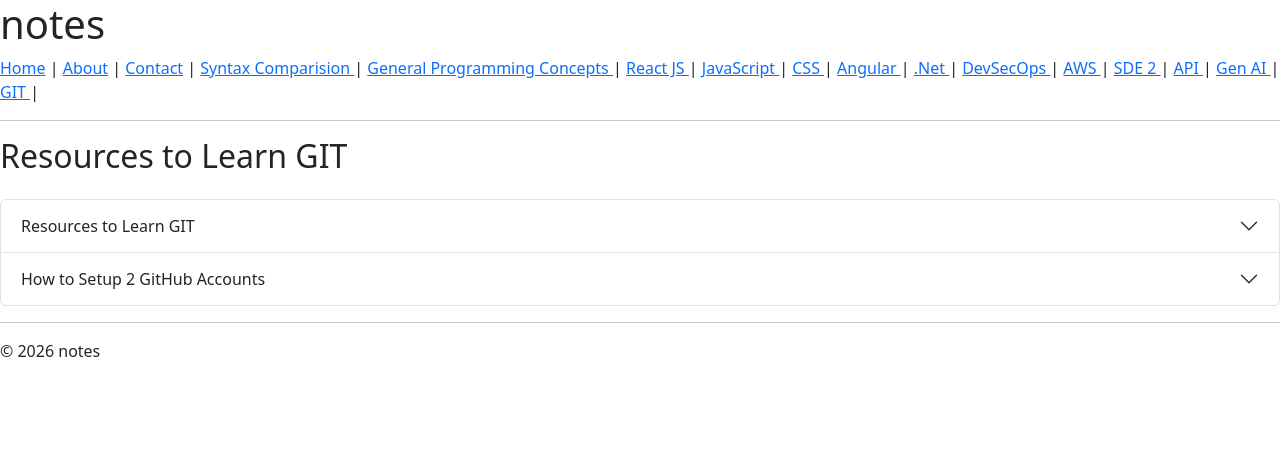
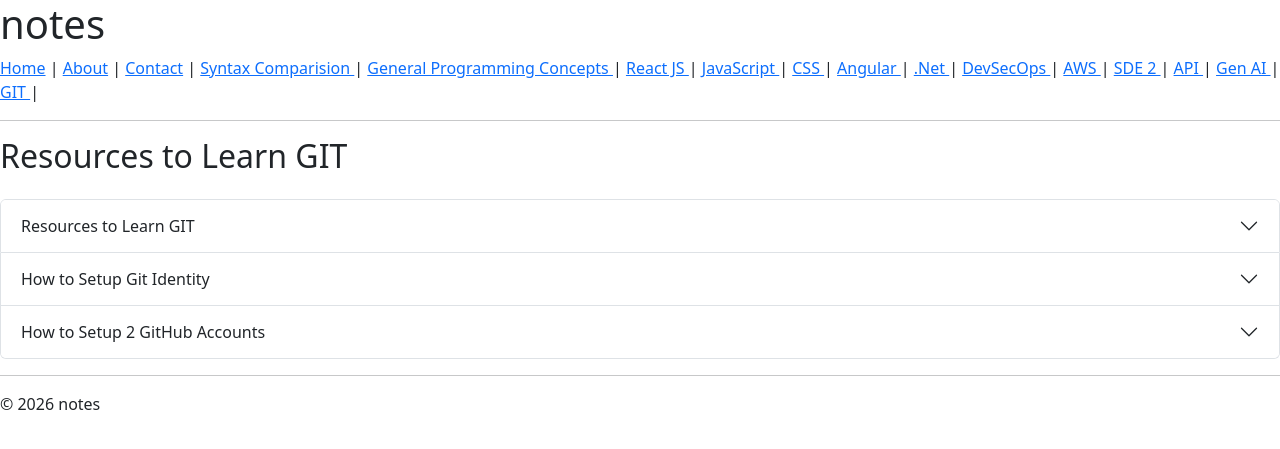
Before and after one commit to harmeet773/notes, a Jekyll site: the page built from GIT.html, in a window 1280 px wide. Shown: the top 449 px of the page. Built offline with Jekyll 4.4.1, drawn with Linux system fonts in a browser that asks for light colours; some of the changed lines change nothing that is shown.

Commit message:
added content

```diff
--- a/GIT.html
+++ b/GIT.html
@@ -36,6 +36,96 @@
             </a>
           </li>
         </ul>
+      </div>
+    </div>
+  </div>
+
+  <div class="accordion-item">
+    <h2 class="accordion-header">
+      <button
+        class="accordion-button collapsed"
+        type="button"
+        data-bs-toggle="collapse"
+        data-bs-target="#gitIdentity"
+      >
+        How to Setup Git Identity
+      </button>
+    </h2>
+
+    <div
+      id="gitIdentity"
+      class="accordion-collapse collapse"
+      data-bs-parent="#gitResourcesAccordion"
+    >
+      <div class="accordion-body">
+        <p>
+          Git identity is the name and email attached to your commits. This is
+          different from authentication. Identity controls how your commits
+          appear in Git history and on GitHub.
+        </p>
+
+        <h3>1. Set identity for all repositories on your machine</h3>
+        <p>
+          Use global config when you want the same identity everywhere by
+          default.
+        </p>
+        <pre><code>git config --global user.name "Your Name"
+git config --global user.email "you@example.com"</code></pre>
+
+        <h3>2. Set identity only for the current repository</h3>
+        <p>
+          Use local config when one repository should use a different name or
+          email.
+        </p>
+        <pre><code>git config user.name "Project Specific Name"
+git config user.email "project@example.com"</code></pre>
+
+        <h3>3. Check which identity is active</h3>
+        <pre><code>git config user.name
+git config user.email
+git config --list --show-origin</code></pre>
+        <p>
+          <code>--show-origin</code> helps you see whether the value comes from
+          the system, global, or local configuration file.
+        </p>
+
+        <h3>4. Common ways to manage identity</h3>
+        <ul>
+          <li>
+            <strong>Global only:</strong> best when you use one name and email
+            for all repositories.
+          </li>
+          <li>
+            <strong>Global + local override:</strong> best when most
+            repositories use one identity, but a few need a different one.
+          </li>
+          <li>
+            <strong>Conditional config with includeIf:</strong> useful when
+            work and personal repositories are stored in different folders.
+          </li>
+        </ul>
+
+        <h3>5. Example of conditional identity setup</h3>
+        <p>
+          This approach automatically applies a different identity based on the
+          folder where the repository is located.
+        </p>
+        <pre><code>git config --global includeIf.gitdir:~/work/.path ~/.gitconfig-work
+git config --global includeIf.gitdir:~/personal/.path ~/.gitconfig-personal</code></pre>
+        <p>Example config files:</p>
+        <pre><code>[user]
+  name = Your Work Name
+  email = work@example.com</code></pre>
+        <pre><code>[user]
+  name = Your Personal Name
+  email = personal@example.com</code></pre>
+
+        <h3>6. Good practice</h3>
+        <p>
+          Set a global default first, then override it locally for repositories
+          that need a different identity. If you regularly switch between work
+          and personal repositories, conditional config is cleaner.
+        </p>
       </div>
     </div>
   </div>
```
